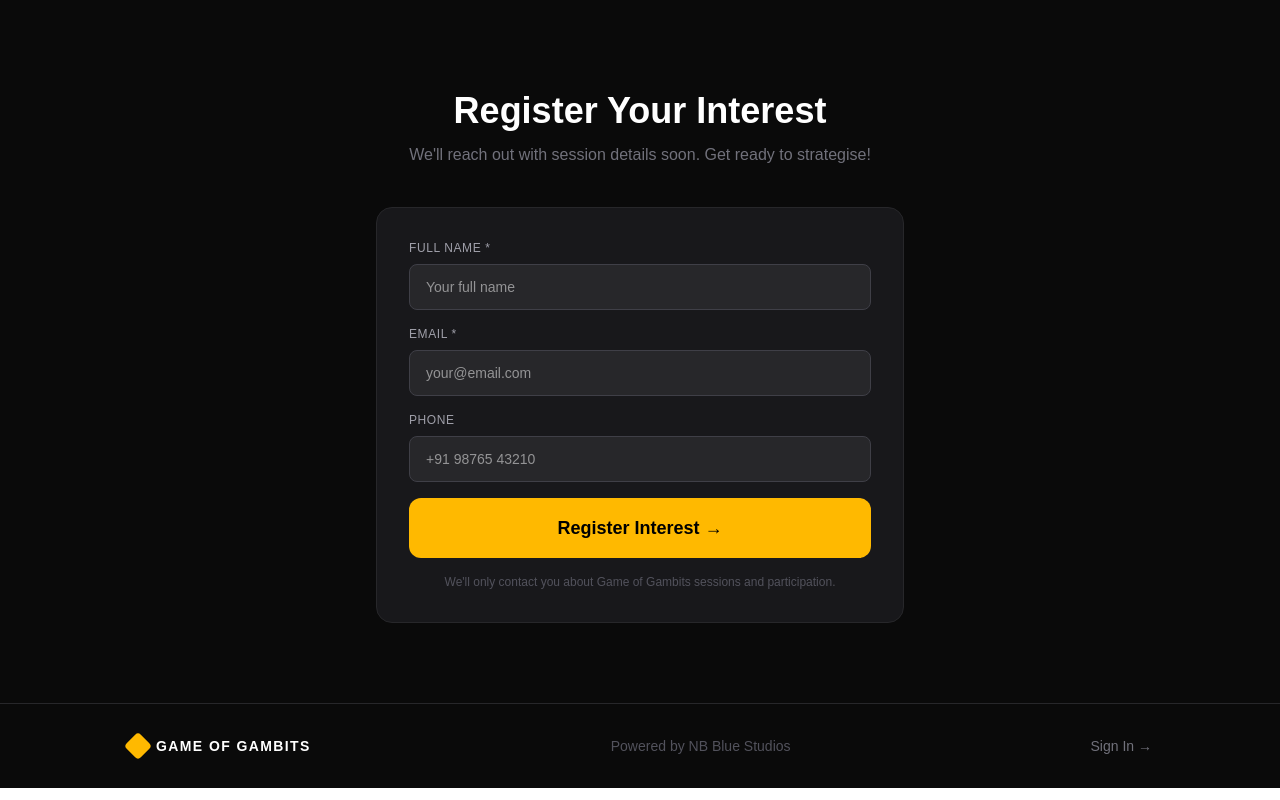
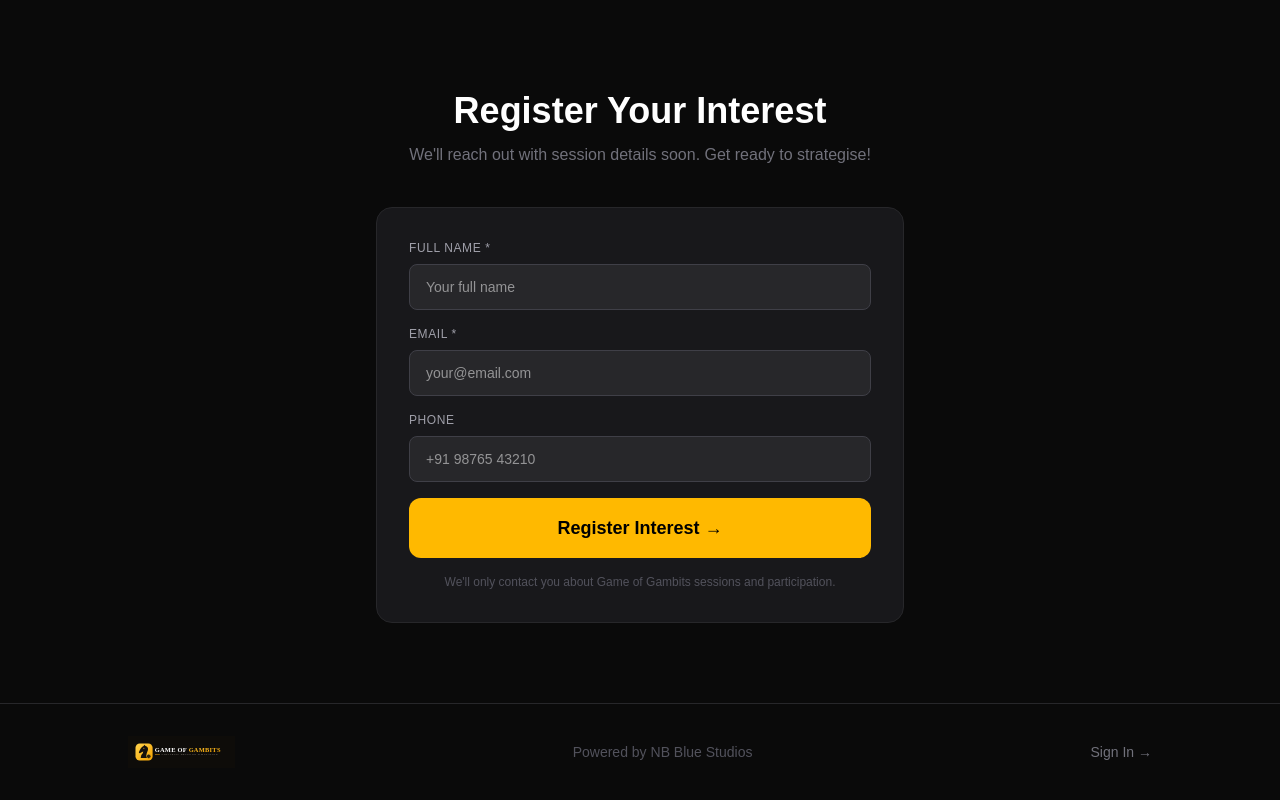
Before and after one commit to bushpalaneelima/checkmate, a Next.js app: page / in a window 1280 px wide. Shown: the part 3029-3829 px from the top of the page. Built offline with nearby package versions, Linux system fonts and the light colour scheme.

Commit message:
Update page.tsx

```diff
--- a/app/page.tsx
+++ b/app/page.tsx
@@ -305,8 +305,13 @@ export default function HomePage() {
       <footer className="relative border-t border-zinc-800 px-6 py-8">
         <div className="max-w-5xl mx-auto flex flex-col md:flex-row items-center justify-between gap-4">
           <div className="flex items-center gap-2">
-            <div className="w-5 h-5 bg-amber-400 rotate-45 rounded-sm" />
-            <span className="font-bold tracking-widest uppercase text-sm">Game of Gambits</span>
+            <div className="flex items-center">
+  <img
+    src="/game-of-gambits-logo.svg"
+    alt="Game of Gambits"
+    className="h-8 w-auto"
+  />
+</div>
           </div>
           <p className="text-zinc-600 text-sm">
             Powered by{' '}
```
